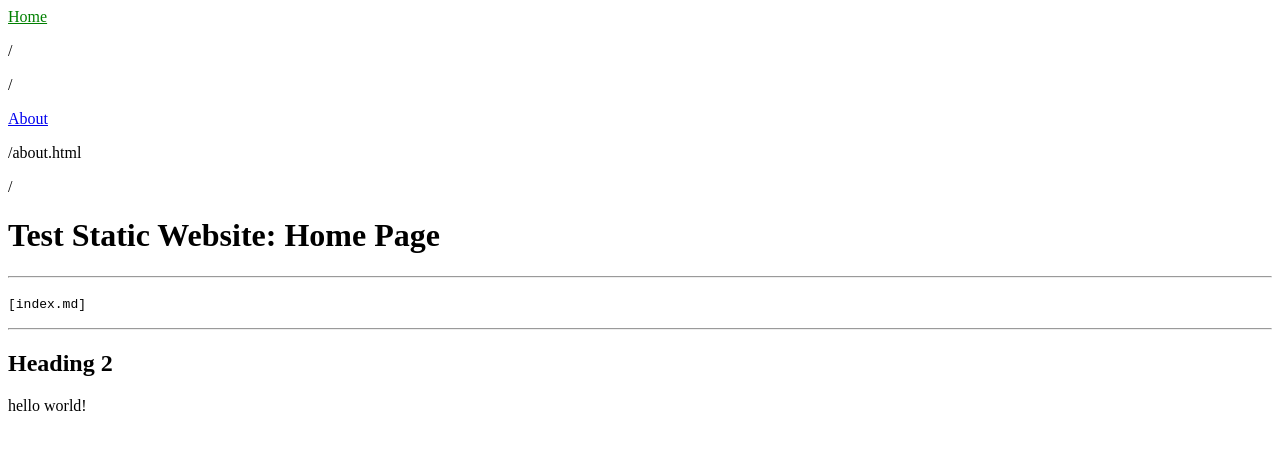
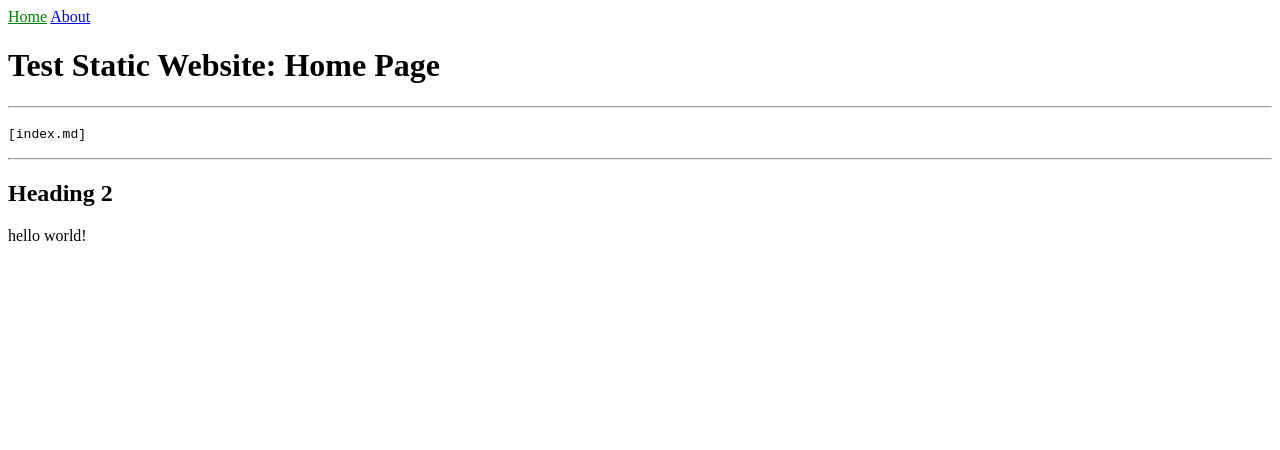
Before and after one commit to shadhini/jekyll-tryouts, a Jekyll site: the page built from docs/index.md, in a window 1280 px wide. Shown: the top 450 px of the page. Built offline with Jekyll 4.4.1, drawn with Linux system fonts in a browser that asks for light colours.

Commit message:
fix navigation styles loading issue

```diff
--- a/docs/_includes/navigation.html
+++ b/docs/_includes/navigation.html
@@ -2,7 +2,5 @@
 <nav>
     {% for item in site.data.navigation %}
     <a href="{{ site.baseurl }}{{ item.link }}" {% if page.url == item.link %}class="current"{% endif %}>{{ item.name }}</a>
-    <P> {{item.link}} </P>
-    <P> {{page.url}} </P>
     {% endfor %}
 </nav>
--- a/docs/_layouts/default.html
+++ b/docs/_layouts/default.html
@@ -3,7 +3,7 @@
 <head>
     <meta charset="utf-8">
     <title>{{ page.title }}</title>  <!-- browser tab title -->
-    <link rel="stylesheet" href="/assets/css/styles.css"> <!-- link to the style sheet -->
+    <link rel="stylesheet" href="assets/css/styles.css"> <!-- link to the style sheet -->
 </head>
 <body>
 {% include navigation.html %}
```
